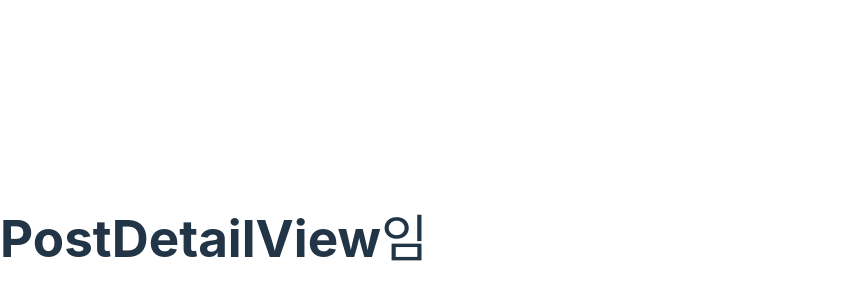
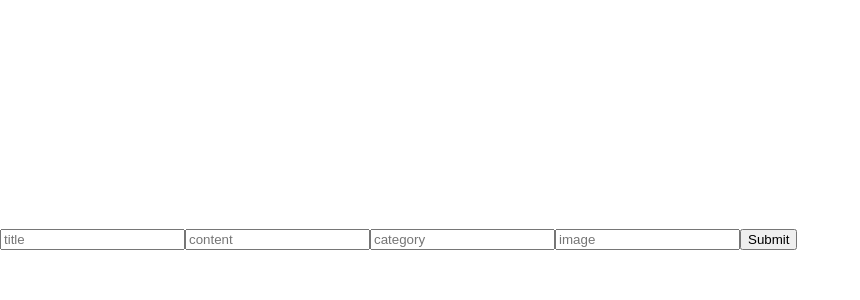
Before and after one commit to dmstjdhdh/crud_with_query, a React (Vite) app: page /new in a window 1280 px wide. Shown: the part 162-462 px from the top of the page, without its empty margins (0-860 px from the left). Built offline with nearby package versions, Linux system fonts and the light colour scheme.

Commit message:
[Add] Mutate 추가

```diff
--- a/src/Router.tsx
+++ b/src/Router.tsx
@@ -1,6 +1,7 @@
 import {BrowserRouter, Route, Routes} from "react-router-dom";
 import PostListView from "./pages/PostListView.tsx";
 import PostDetailView from "./pages/PostDetailView.tsx";
+import PostCreateView from "./pages/PostCreateView.tsx";
 
 const Router = () => {
     return(
@@ -8,6 +9,7 @@ const Router = () => {
             <Routes>
                 <Route path={"/"} element={<PostListView/>}/>
                 <Route path={"/:id"} element={<PostDetailView/>}/>
+                <Route path={"/new"} element={<PostCreateView/>}/>
             </Routes>
         </BrowserRouter>
     )
--- /dev/null
+++ b/src/pages/PostCreateView.tsx
@@ -0,0 +1,53 @@
+import {useForm} from "react-hook-form";
+import {PostFormValues} from "../types/PostFormValues.ts";
+import usePostPostCreate from "../services/usePostCreate.ts";
+import {useNavigate} from "react-router-dom";
+
+const PostCreateView = () => {
+    const navigate = useNavigate();
+    const {isLoading,error, mutateAsync} = usePostPostCreate()
+    const {register,handleSubmit} = useForm()
+    const onSubmit = async (values: PostFormValues) => {
+        const newPost = {
+            title: values.title,
+            content: values.content,
+            category: values.category,
+            image: values.image
+        }
+        console.log(newPost)
+        await mutateAsync(newPost)
+        navigate("/")
+    }
+
+    return (
+        <div>
+            <form onSubmit={handleSubmit(onSubmit)}>
+                {isLoading && <h1>loading</h1>}
+                {error && <h1>{error}</h1>}
+                <input
+                    type = "text"
+                    placeholder= "title"
+                    {...register("title", {required:true})}
+                />
+                <input
+                    type = "text"
+                    placeholder= "content"
+                    {...register("content", {required:true})}
+                />
+                <input
+                    type = "text"
+                    placeholder= "category"
+                    {...register("category", {required:true})}
+                />
+                <input
+                    type = "text"
+                    placeholder= "image"
+                    {...register("image", {required:true})}
+                />
+                <input type= "submit"/>
+            </form>
+        </div>
+    );
+};
+
+export default PostCreateView;
--- a/src/pages/PostDetailView.tsx
+++ b/src/pages/PostDetailView.tsx
@@ -1,11 +1,29 @@
-import React from 'react';
+import {useParams} from "react-router-dom";
+import useGetPostDetail from "../services/usePostDetail.ts";
 
 const PostDetailView = () => {
+    const {id} = useParams<{id:string}>()
+    const {isLoading,isSuccess,error,data:post} = useGetPostDetail(id)
+
     return (
         <div>
-            <h1>
-                PostDetailView임
-            </h1>
+            {isLoading && <h1>loading</h1>}
+            {error && <h1>{error.message}</h1>}
+            {isSuccess && post && (
+                <div>
+                    <h1>
+                        {post.title}
+                    </h1>
+                    <h1>
+                        {post.content}
+                    </h1>
+                    <h1>
+                        {post.category}
+                    </h1>
+                </div>
+
+            )}
+
         </div>
     );
 };
--- a/src/pages/PostListView.tsx
+++ b/src/pages/PostListView.tsx
@@ -1,17 +1,25 @@
-import React from 'react';
 import useGetPostList from "../services/usePostList.ts";
+import {useNavigate} from "react-router-dom";
 
 const PostListView = () => {
+    const navigate = useNavigate()
     const {isLoading, isSuccess, error, data} = useGetPostList()
     return (
         <div>
             {isLoading && <h1>loading</h1>}
             {error && <h1>{error.message}</h1>}
             {isSuccess && data?.map((item, index) => (
-                <h1>
-                    {item.title}
-                </h1>
+                <div key={index}>
+                    <h1>
+                        {item.title}
+                    </h1>
+                    <button onClick={() => navigate(`/${item.id}`)}>
+                        자세히보기
+                    </button>
+                </div>
+
             ))}
+            <button onClick={() => navigate("/new")}> 등록하기 </button>
         </div>
     );
 };
--- /dev/null
+++ b/src/services/usePostCreate.ts
@@ -0,0 +1,22 @@
+import postUrl from "./baseUrl.ts";
+import {useMutation, useQueryClient} from "@tanstack/react-query";
+import {Post} from "../types/Post.ts";
+
+const postPostCreate = async (post:Post) => {
+    const {data} = await postUrl.post("/", post)
+    return data.data
+}
+
+const usePostPostCreate = () => {
+    const queryClient = useQueryClient()
+    return useMutation({
+        mutationFn: (post: Post) => postPostCreate(post),
+        onSuccess: () => {
+            queryClient.invalidateQueries({
+                queryKey: ['posts']
+            })
+        }
+    })
+}
+
+export default usePostPostCreate
--- /dev/null
+++ b/src/services/usePostDetail.ts
@@ -0,0 +1,16 @@
+import postUrl from "./baseUrl.ts";
+import {useQuery} from "@tanstack/react-query";
+import {Post} from "../types/Post.ts";
+
+const getPostDetail = async (id: string) => {
+    const {data} = await postUrl.get(`/${id}`)
+    return data.data
+}
+
+const useGetPostDetail = (id:string) =>
+    useQuery<Post, Error>({
+        queryKey : ["post", id],
+        queryFn : () => getPostDetail(id)
+    })
+
+export default useGetPostDetail
--- /dev/null
+++ b/src/types/PostFormValues.ts
@@ -0,0 +1,6 @@
+export type PostFormValues = {
+    title: string,
+    content: string,
+    category: string,
+    image: string
+}
```
